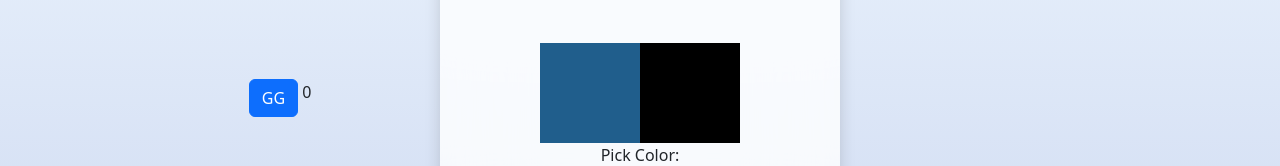
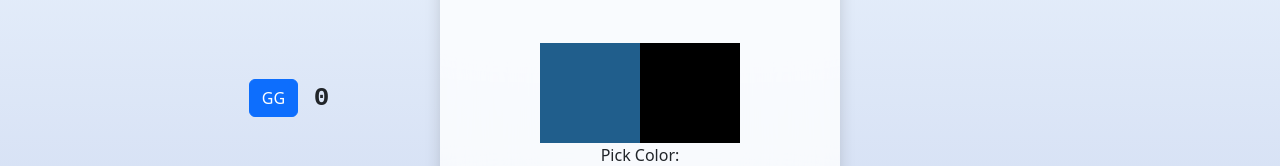
Before and after one commit to fire8811/startup, a React (Vite) app: page /play in a window 1280 px wide. Shown: the part 318-484 px from the top of the page. Built offline with nearby package versions, Linux system fonts and the light colour scheme; no server answers.

Commit message:
add gg button counter

```diff
--- a/src/play/gg.jsx
+++ b/src/play/gg.jsx
@@ -99,8 +99,8 @@ export function GGnotification({user, webSocket}){
             <div id="btn">
               <a href="#" className="btn btn-primary" onClick={ggClick}>GG</a>
             </div>
-            <div className="score">
-              &nbsp;<span id="score-value">{ggScore}</span>
+            <div className="gg-score">
+              &nbsp;<span id="gg-score">{ggScore}</span>
             </div>
           </div>
     );
--- a/src/play/play.css
+++ b/src/play/play.css
@@ -40,6 +40,14 @@ main {
 
 }
 
+.gg-score {
+    font-family: monospace;
+    font-weight: bold;
+    display: flex;
+    font-size: xx-large;
+    padding-top: .5em;
+}
+
 .btn {
     margin-top: .75em;
 }
```
